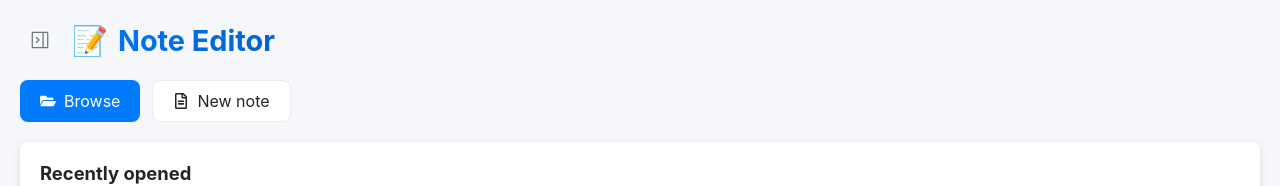
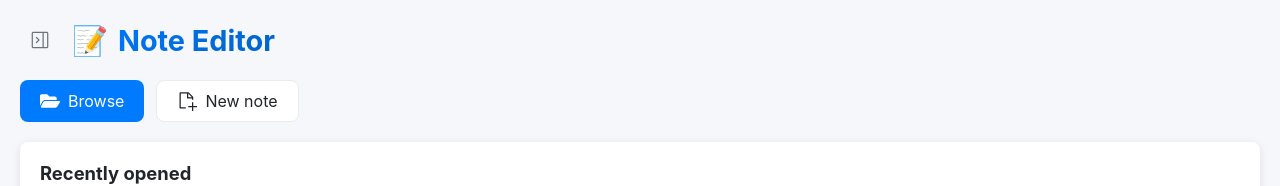
Before and after one commit to RoshanRajcmd/super-app, a React (Vite) app: page / in a window 1280 px wide. Shown: the top 186 px of the page. Built offline with nearby package versions, Linux system fonts and the light colour scheme.

Commit message:
Change new note icon

```diff
--- a/src/homes/NotesHome.tsx
+++ b/src/homes/NotesHome.tsx
@@ -1,6 +1,7 @@
 import { useCallback, useEffect, useRef, useState } from "react";
 import dayjs from "dayjs";
-import { FaFolderOpen, FaRegFileAlt } from "react-icons/fa";
+import { FaFolderOpen } from "react-icons/fa";
+import { VscNewFile } from "react-icons/vsc";
 import AppHome from "./AppHome";
 import { appById } from "../nav/apps";
 import { isTauri } from "../utils/platform";
@@ -92,10 +93,10 @@ export default function NotesHome({ onOpen }: NotesHomeProps) {
                         onClick={() => (isTauri() ? handleBrowse() : fileInput.current?.click())}
                         disabled={busy}
                     >
-                        <FaFolderOpen aria-hidden /> Browse
+                        <FaFolderOpen size="20px" aria-hidden /> Browse
                     </button>
                     <button className="app-btn secondary" onClick={handleNew} disabled={busy}>
-                        <FaRegFileAlt aria-hidden /> New note
+                        <VscNewFile size="20px" aria-hidden /> New note
                     </button>
                     {!isTauri() && (
                         <input
```
